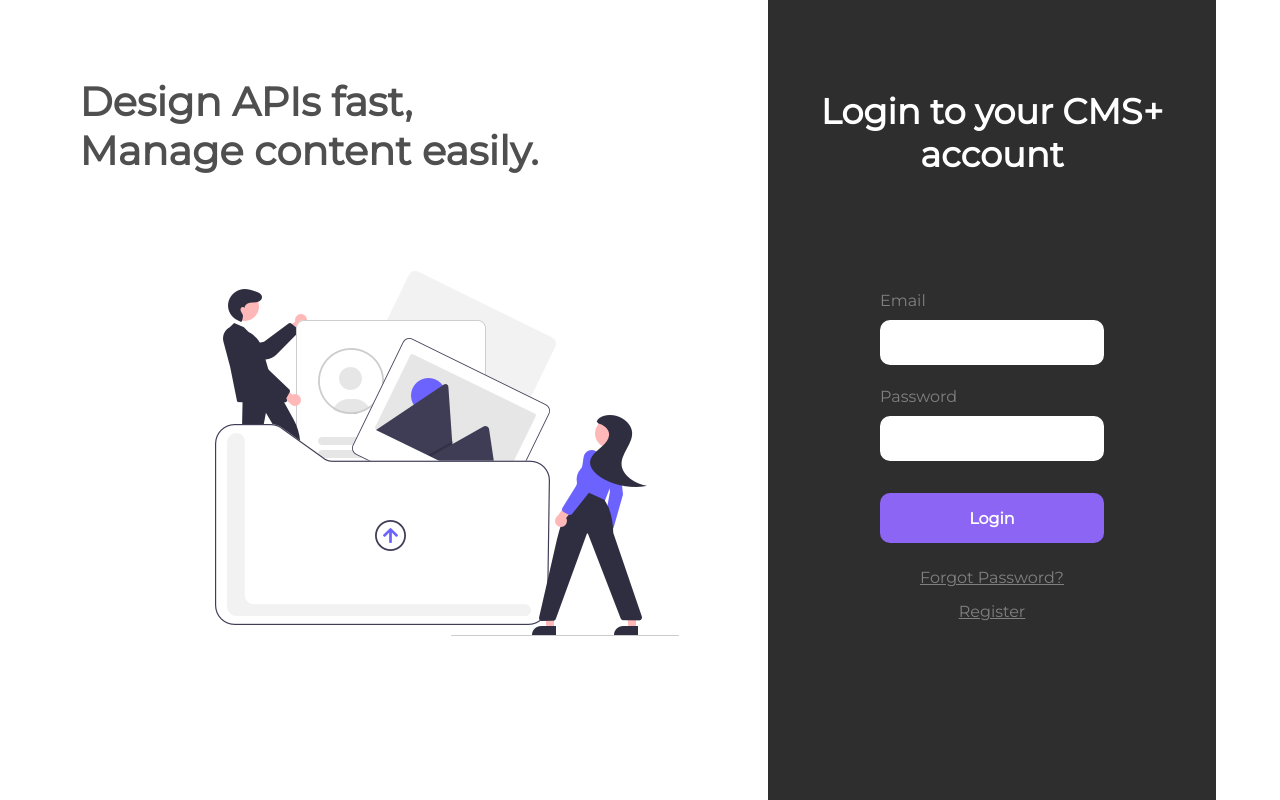
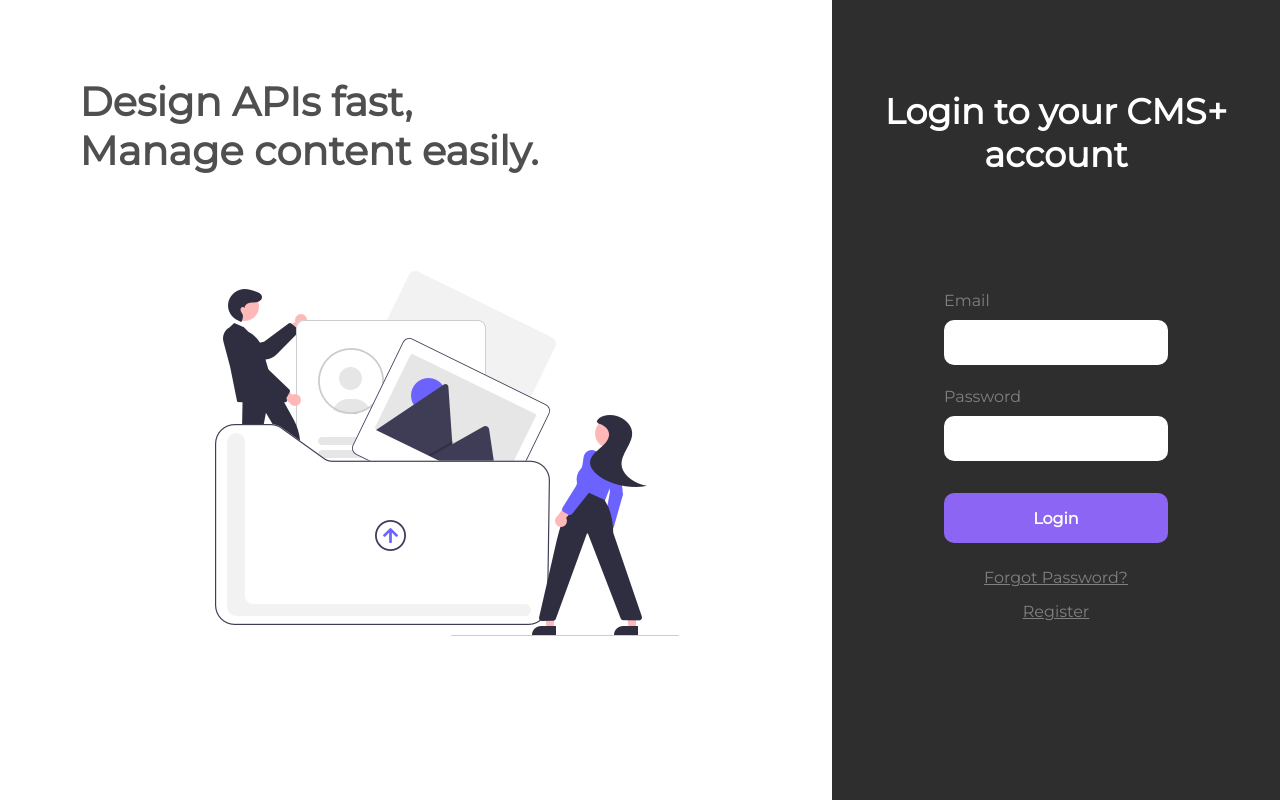
Before and after one commit to ApoorvGit/fullStackEval-frontend, a React (Create React App) app: page /login in a window 1280 px wide. Built offline with nearby package versions, Linux system fonts and the light colour scheme; a web font is replaced by a local one.

Commit message:
fix: spacing between components

```diff
--- a/src/pages/Login/login.css
+++ b/src/pages/Login/login.css
@@ -2,6 +2,7 @@
   display: flex;
   flex-direction: row;
   height: 100vh;
+  justify-content: space-between;
 }
 
 .left {
--- a/src/pages/Register/register.css
+++ b/src/pages/Register/register.css
@@ -2,6 +2,7 @@
   display: flex;
   flex-direction: row;
   height: 100vh;
+  justify-content: space-between;
 }
 
 .left {
```
